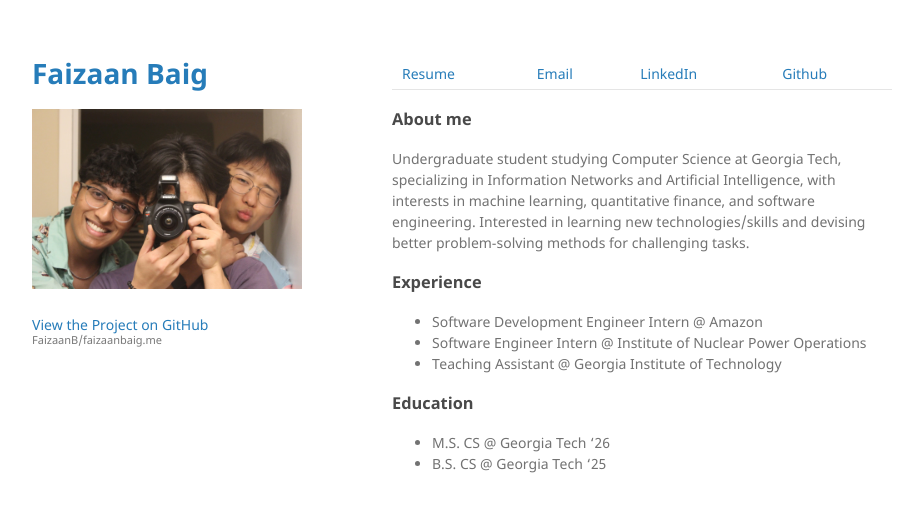
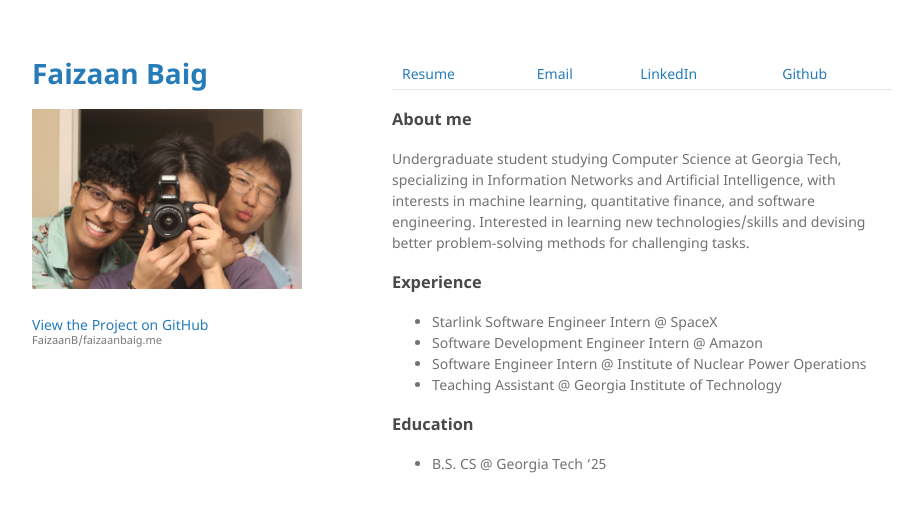
Before and after one commit to FaizaanB/faizaanbaig.me, a Jekyll site: the page built from index.md, in a window 1280 px wide. Shown: the top 512 px of the page, without its empty margins (178-1075 px from the left). Built offline with Jekyll 4.4.1, drawn with Linux system fonts in a browser that asks for light colours; the repository's description, which GitHub fills in, is left out.

Commit message:
Added new info

```diff
--- a/index.md
+++ b/index.md
@@ -12,16 +12,16 @@ Undergraduate student studying Computer Science at Georgia Tech, specializing in
 
 ### Experience
 
+- Starlink Software Engineer Intern @ SpaceX
 - Software Development Engineer Intern @ Amazon
 - Software Engineer Intern @ Institute of Nuclear Power Operations
 - Teaching Assistant @ Georgia Institute of Technology
 
 ### Education
 
-- M.S. CS @ Georgia Tech '26
 - B.S. CS @ Georgia Tech '25
 
-<!-- Expected to graduate Bachelor's in '25 and Master's in '26 -->
+<!-- Expected to graduate Bachelor's in '25 -->
 
 
 <!--
```
